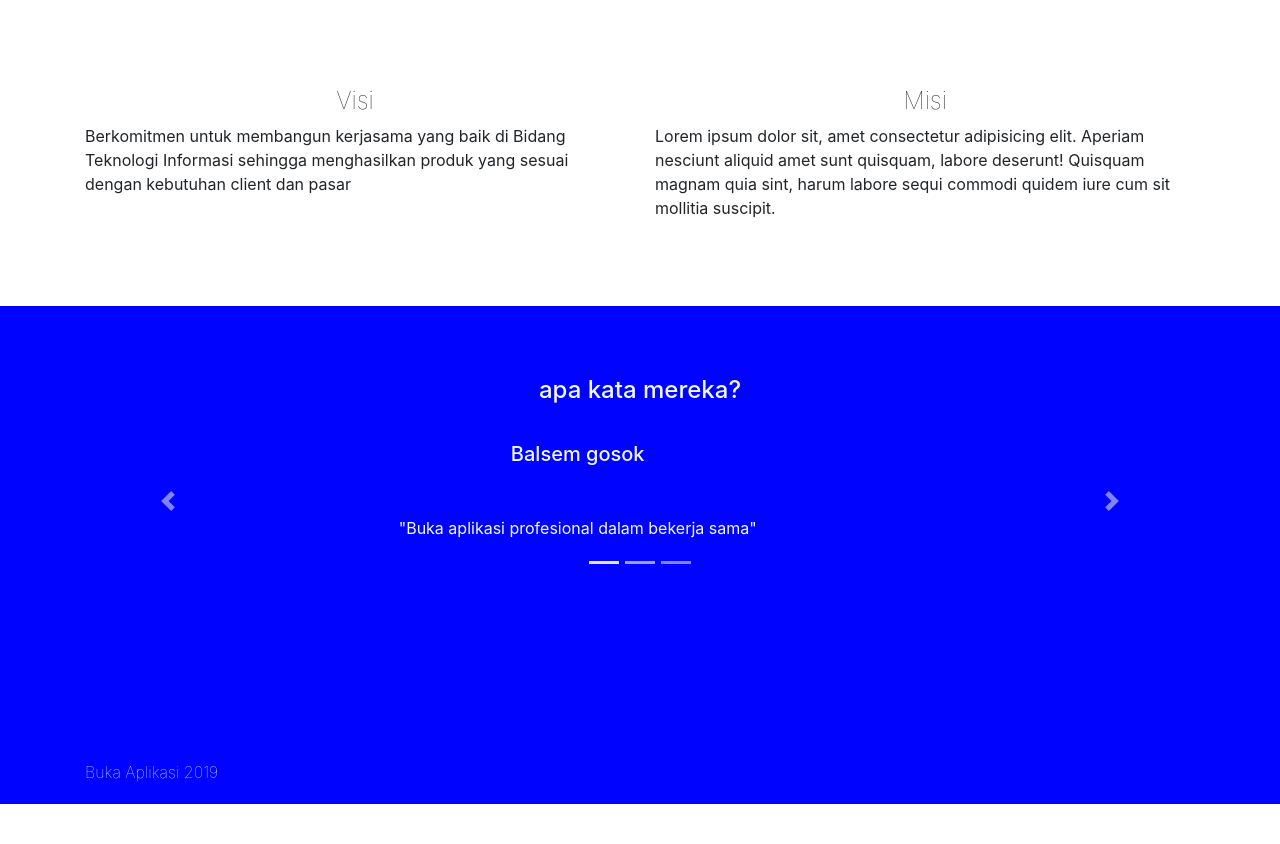
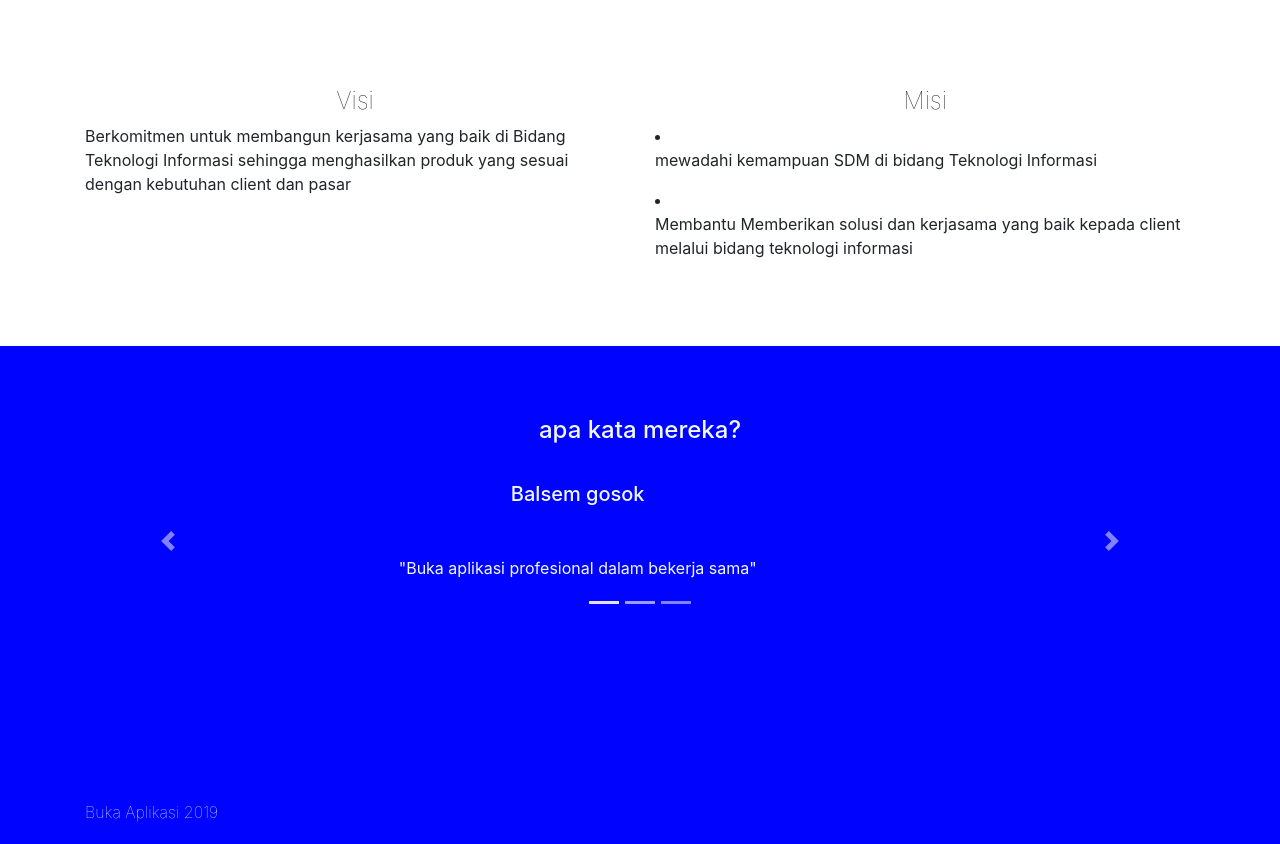
Before and after one commit to HafisNasirrudin/HafisNasirrudin.github.io, a plain HTML site: page index.html in a window 1280 px wide. Shown: the part 800-1644 px from the top of the page. Before the commit the page ends 1604 px from the top, so only its background shows below. Drawn offline with nearby package versions, Linux system fonts and the light colour scheme.

Commit message:
Update index.html

```diff
--- a/index.html
+++ b/index.html
@@ -74,7 +74,8 @@
       </div>
       <div class="col-sm-6">
         <h4 class="head-label text-center">Misi</h4>
-        <p>Lorem ipsum dolor sit, amet consectetur adipisicing elit. Aperiam nesciunt aliquid amet sunt quisquam, labore deserunt! Quisquam magnam quia sint, harum labore sequi commodi quidem iure cum sit mollitia suscipit.</p>
+        <li><p>mewadahi kemampuan SDM di bidang Teknologi Informasi</p></li>
+        <li><p>Membantu Memberikan solusi dan kerjasama yang baik kepada client melalui bidang teknologi informasi</p></li>
       </div>
     </div>
   </div>
```
